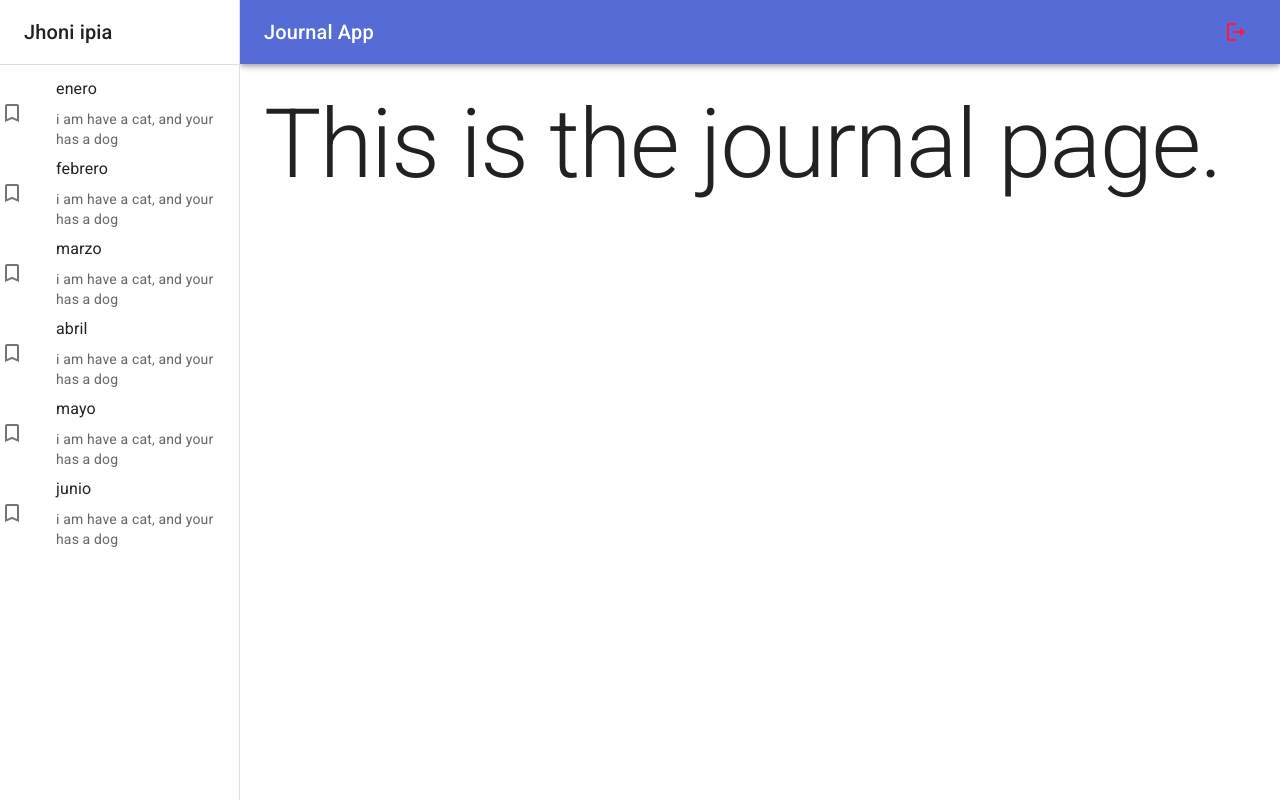
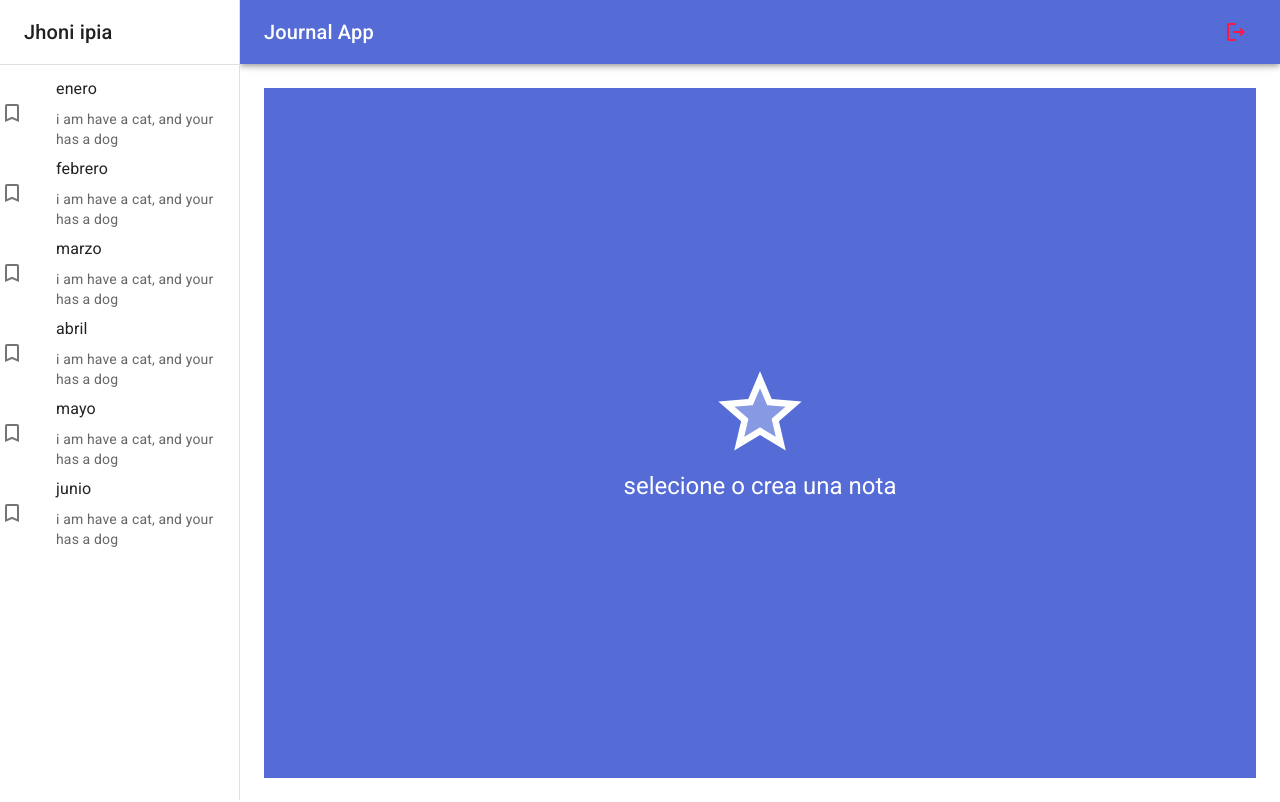
Before and after one commit to Jhonii10/Journal-app-10, a React (Vite) app: page / in a window 1280 px wide. Built offline with nearby package versions, Linux system fonts and the light colour scheme.

Commit message:
creacion de components nothingselectdview

```diff
--- a/src/journal/pages/JournalPage.jsx
+++ b/src/journal/pages/JournalPage.jsx
@@ -1,13 +1,11 @@
-import { Typography } from "@mui/material";
 import JournalLayout from "../layout/JournalLayout";
+import NothingSelectedView from "../views/NothingSelectedView";
 
 
 const JournalPage = () => {
     return (
         <JournalLayout>
-            <Typography variant="h1">
-                This is the journal page.
-            </Typography>
+                <NothingSelectedView/>
         </JournalLayout>
     );
 }
--- /dev/null
+++ b/src/journal/views/NothingSelectedView.jsx
@@ -0,0 +1,32 @@
+import { StarTwoTone } from "@mui/icons-material";
+import { Grid, Typography } from "@mui/material";
+
+
+const NothingSelectedView = () => {
+    return (
+        <Grid
+            container
+            spacing={0}
+            direction="column"
+            alignItems="center"
+            justifyContent="center"
+            sx={{minHeight:'calc(100vh - 110px)',backgroundColor:'primary.main',padding:4, }}
+
+        >
+
+        <Grid item xs={12}>
+            <StarTwoTone sx={{fontSize:100 , color: 'white'}}/>
+        </Grid>
+
+        <Grid item xs={12}>
+            <Typography color={'white'} variant="h5">
+             selecione o crea una nota
+            </Typography>
+        </Grid>
+
+
+        </Grid>
+    );
+}
+
+export default NothingSelectedView;
```
